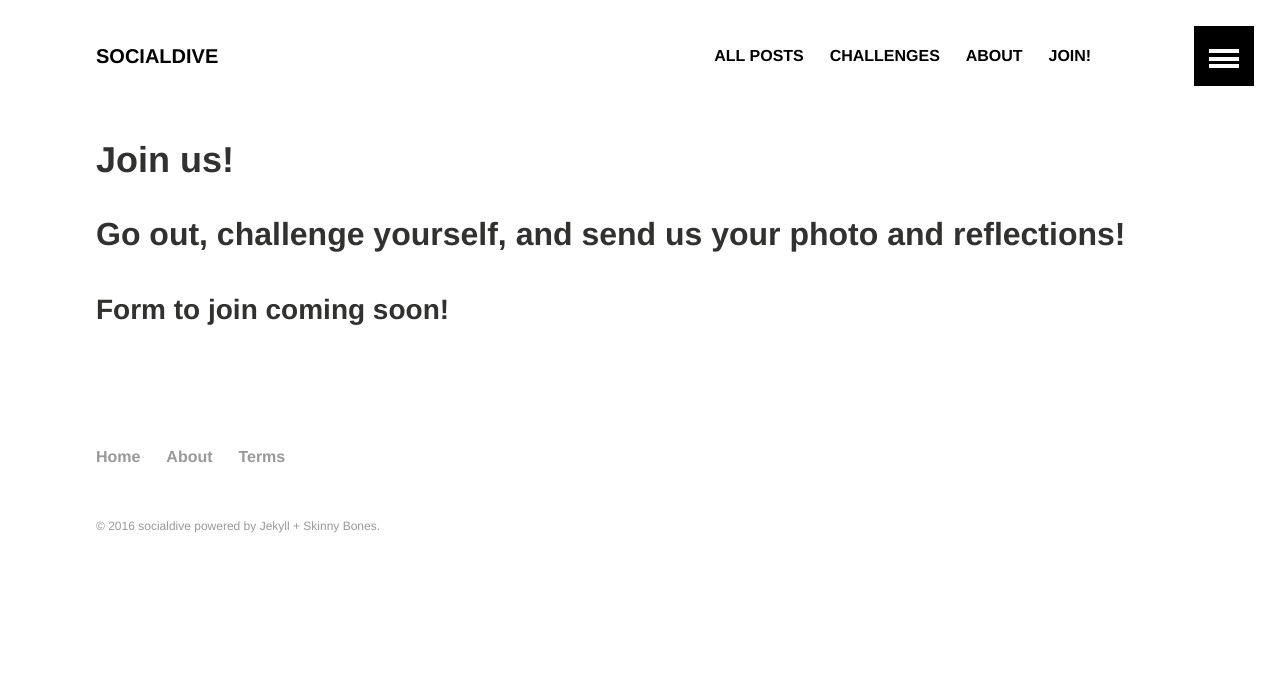
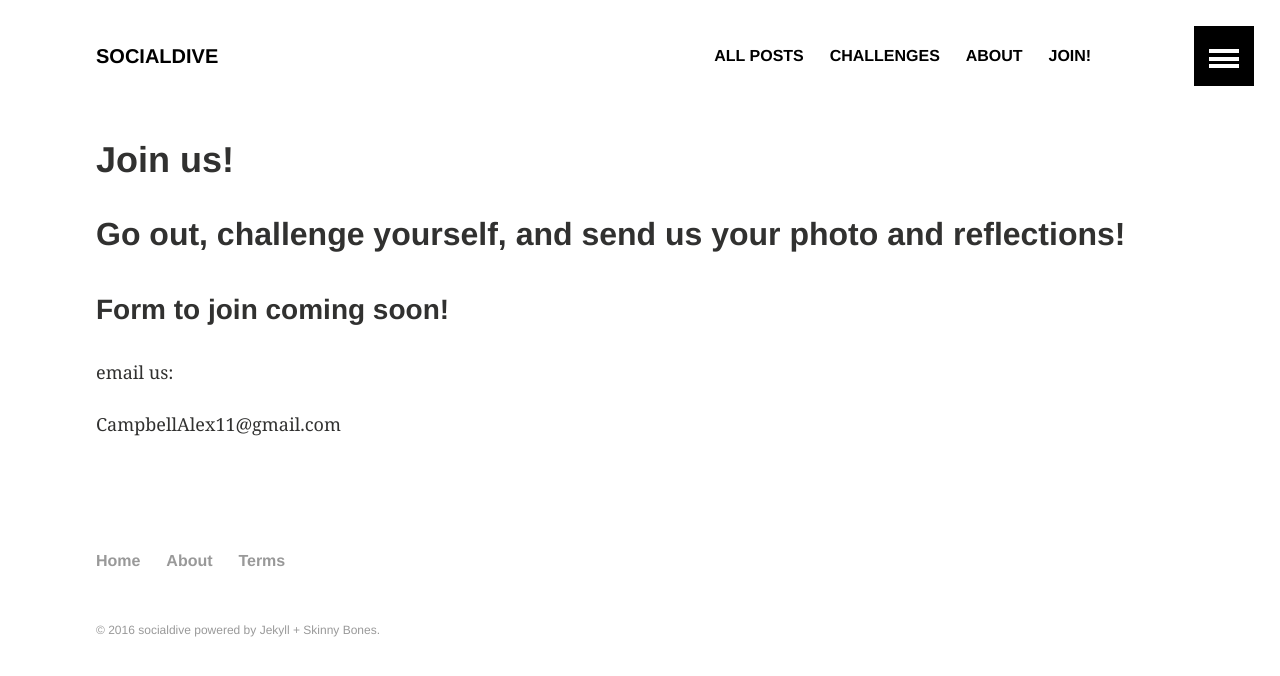
Before and after one commit to socialdive/socialdive.github.io, a Jekyll site: the page built from join/index.md, in a window 1280 px wide. Shown: the top 676 px of the page. Built offline with Jekyll 4.4.1, drawn with Linux system fonts in a browser that asks for light colours.

Commit message:
Added email

```diff
--- a/join/index.md
+++ b/join/index.md
@@ -11,3 +11,7 @@ image:
 ---
 
 ### Form to join coming soon!
+
+email us:
+
+CampbellAlex11@gmail.com
```
